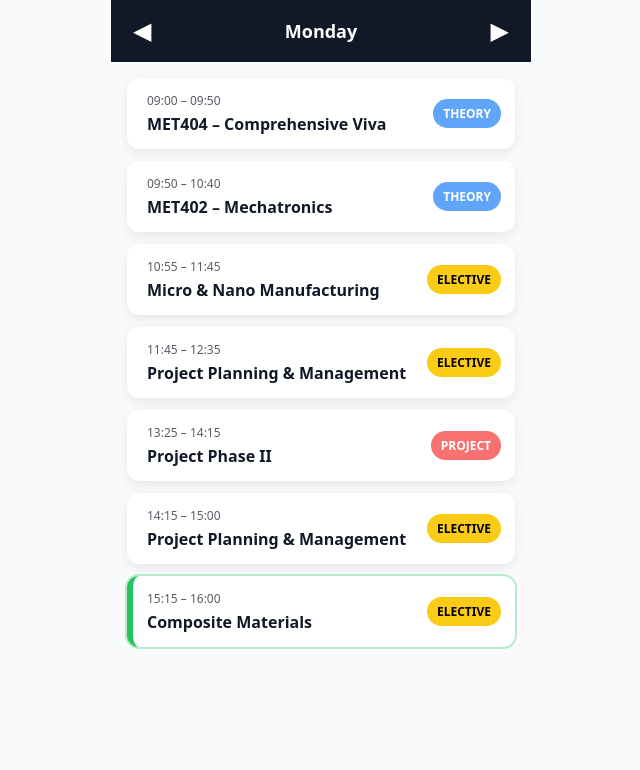
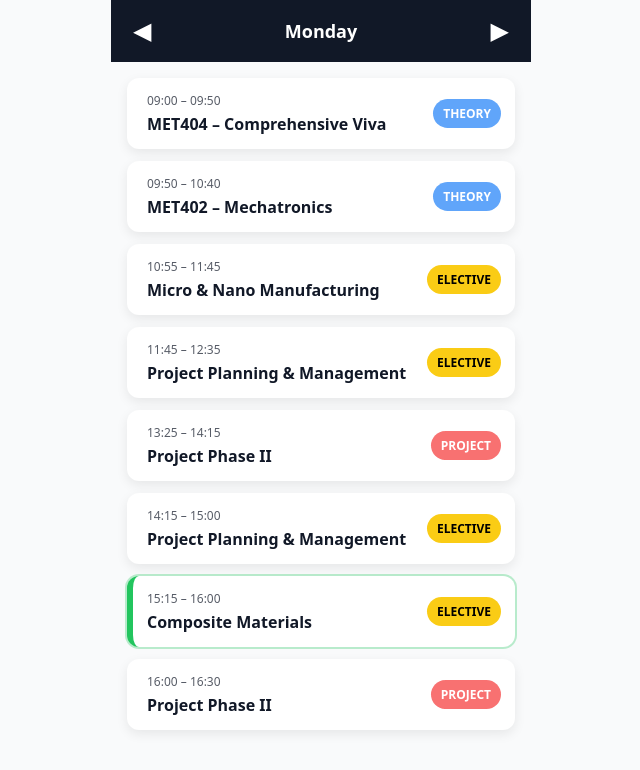
Before and after one commit to amalbenny/clg-timetable, a plain HTML site: page index.html in a window 1280 px wide. Shown: the whole page, without its empty margins (319-959 px from the left). Drawn offline with Linux system fonts and the light colour scheme.

Commit message:
Add 'others' type and update timetable entries

```diff
--- a/index.html
+++ b/index.html
@@ -16,6 +16,7 @@
       --project: #f87171;
       --free: #fb923c;
       --tutorial: #a78bfa;
+      --others: #7FFF00;
       --bg: #f9fafb;
       --card: #ffffff;
       --text: #111827;
@@ -91,6 +92,7 @@
     .project { background: var(--project); }
     .free { background: var(--free); }
     .tutorial { background: var(--tutorial); }
+    .others { background: var(--others);}
 
     @media (min-width: 768px) {
       body { max-width: 420px; margin: auto; }
@@ -117,7 +119,8 @@
       { start: "11:45", end: "12:35", subject: "Project Planning & Management", type: "elective" },
       { start: "13:25", end: "14:15", subject: "Project Phase II", type: "project" },
       { start: "14:15", end: "15:00", subject: "Project Planning & Management", type: "elective" },
-      { start: "15:15", end: "16:00", subject: "Composite Materials", type: "elective" }
+      { start: "15:15", end: "16:00", subject: "Composite Materials", type: "elective" },
+      { start: "16:00", end: "16:30", subject: "Project Phase II", type: "project" }
     ],
     Tuesday: [
       { start: "09:00", end: "09:50", subject: "Project Planning & Management", type: "elective" },
@@ -126,7 +129,8 @@
       { start: "11:45", end: "12:35", subject: "Composite Materials", type: "elective" },
       { start: "13:25", end: "14:15", subject: "Micro & Nano Manufacturing", type: "elective" },
       { start: "14:15", end: "15:00", subject: "Composite Materials", type: "elective" },
-      { start: "15:15", end: "16:00", subject: "MET402 – Mechatronics", type: "theory" }
+      { start: "15:15", end: "16:00", subject: "MET402 – Mechatronics", type: "theory" },
+      { start: "16:00", end: "16:30", subject: "Professional Societies", type: "others" }
     ],
     Wednesday: [
       { start: "09:00", end: "09:50", subject: "MET404 – Comprehensive Viva", type: "theory" },
@@ -135,21 +139,25 @@
       { start: "11:45", end: "12:35", subject: "Project Planning & Management", type: "elective" },
       { start: "13:25", end: "14:15", subject: "Project Phase II", type: "project" },
       { start: "14:15", end: "15:00", subject: "Project Phase II", type: "project" },
-      { start: "15:15", end: "16:00", subject: "Project Phase II", type: "project" }
+      { start: "15:15", end: "16:00", subject: "Project Phase II", type: "project" },
+      { start: "16:00", end: "16:30", subject: "Project Phase II", type: "project" }
     ],
     Thursday: [
-      { start: "09:00", end: "09:50", subject: "MET402 – Tutorial", type: "tutorial" },
+      { start: "09:00", end: "09:50", subject: "MET402 – Mechatronics", type: "tutorial" },
       { start: "09:50", end: "10:40", subject: "MET402 – Mechatronics", type: "theory" },
       { start: "10:55", end: "11:45", subject: "Composite Materials", type: "elective" },
       { start: "11:45", end: "12:35", subject: "Composite Materials", type: "elective" },
       { start: "13:25", end: "14:15", subject: "Project Phase II", type: "project" },
       { start: "14:15", end: "15:00", subject: "Project Phase II", type: "project" },
-      { start: "15:15", end: "16:00", subject: "Micro & Nano Manufacturing", type: "elective" }
+      { start: "15:15", end: "16:00", subject: "Micro & Nano Manufacturing", type: "elective" },
+      { start: "16:00", end: "16:30", subject: "Mentoring & Professional Societies", type: "others" }
     ],
     Friday: [
-      { start: "09:00", end: "16:00", subject: "Project Phase II (Full Day)", type: "project" }
+      { start: "09:00", end: "16:30", subject: "Project Phase II (Full Day)", type: "project" }
     ],
-    Saturday: [ { start: "00:00", end: "23:59", subject: "Free Day", type: "free" } ]
+    Saturday: [ { start: "00:00", end: "23:59", subject: "Free Day", type: "free" } ],
+
+    Sunday: [ { start: "00:00", end: "23:59", subject: "Free Day", type: "free" } ]
   };
 
   const days = Object.keys(timetable);
```
